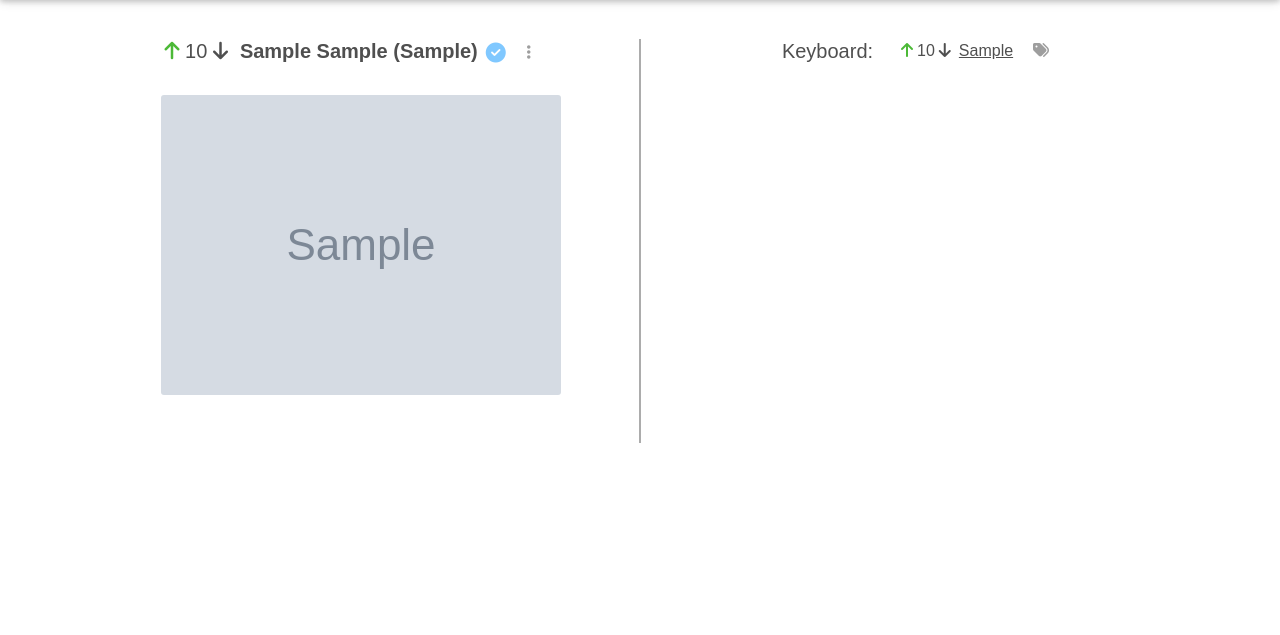
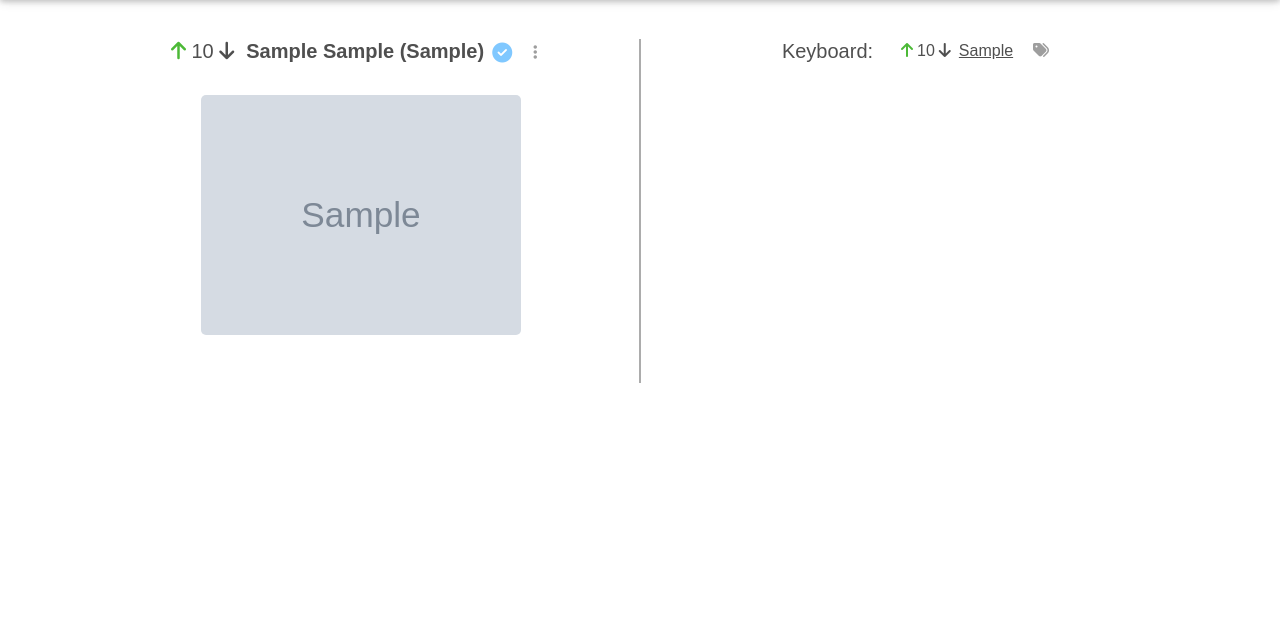
Before and after one commit to bgorman87/Laptop-DB, a Django app: a page that uses parts/catalog/templates/base/laptop-page.html in a window 1280 px wide. Shown: the part 57-692 px from the top of the page. Run offline with Django 4.2, Linux system fonts and the light colour scheme; a user stored in the database is signed in; tables that the repository leaves empty hold one stand-in row (values such as "Sample post"); grey boxes marked "Sample" are stand-in pictures; some libraries are stand-ins or nearby versions.

Commit message:
Updated images on laptop and itme pages

```diff
--- a/parts/catalog/templates/base/item-page.html
+++ b/parts/catalog/templates/base/item-page.html
@@ -7,7 +7,7 @@
             <div class="container">
                 <div class="container-flex-row">
                     <div class="container-flex-row">
-                        <div class="container-flex-col mx-auto ml-1">
+                        <div class="container-flex-col">
                             <div class="container-flex-row title-item dark-grey-text h5">
                                 <div class="container-flex-col mx-1">
                                     {% csrf_token %}
@@ -39,8 +39,8 @@
                                     </ul>
                                 </div>
                             </div>
-                            <div class="image-item mb-5">
-                                <img src="{{ part.image.url }}" class="card-img-top"/>
+                            <div class="container-flex-row image-item mb-5">
+                                <img src="{{ part.image.url }}" class="page-image mx-auto"/>
                             </div>
                         </div>
                     </div>
--- a/parts/catalog/templates/base/laptop-page.html
+++ b/parts/catalog/templates/base/laptop-page.html
@@ -8,7 +8,7 @@
                 <div class="container-flex-row">
                     <div class="container-flex-row">
                         <div class="container-flex-col mx-auto ml-1">
-                            <div class="container-flex-row title-item dark-grey-text h5 mx-auto">
+                            <div class="container-flex-row title-item dark-grey-text h5">
                                 <div class="container-flex-col mx-1">
                                     {% csrf_token %}
                                     <i id="laptop-upvote-{{laptop.id}}" class="fa fa-arrow-up laptop-upvote-click {{ laptop|laptop_upvoted:request.user }}" data-answer="{{laptop.id}}"></i>
@@ -45,8 +45,8 @@
                                     </ul>
                                 </div>
                             </div>
-                            <div class="image-item mb-5">
-                                <img src="{{ laptop.image.url }}" class="card-img-top"/>
+                            <div class="container-flex-row image-item mb-5">
+                                <img src="{{ laptop.image.url }}" class="page-image mx-auto"/>
                             </div>
                         </div>
                     </div>
--- a/parts/static/styles/style.css
+++ b/parts/static/styles/style.css
@@ -191,19 +191,33 @@ body {
 
 .container .title-item {
     text-align: center;
+    justify-content: center;
     margin-bottom: 2rem;
+}
+
+.item-img {
+    max-width: 80%;
 }
 
 .flag2x {
     margin-left: 0.25rem;
 }
 
-.image-item > .img {
+
+
+.image-item > .page-image{
+    max-width: 80%;
+    max-height: 80%;
+    object-fit: scale-down;
+    justify-content: center;
+    border-radius: 5px;
+}
+
+.image-item > .card-img-top {
     max-height: 20vh;
     min-height: 15vh;
-    object-fit: contain;
+    object-fit: scale-down;
     margin: auto;
-
     border-radius: 5px;
 }
 
```
